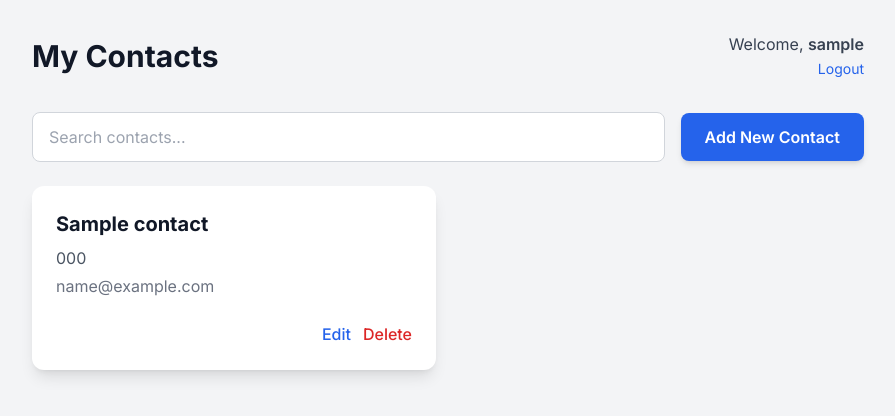
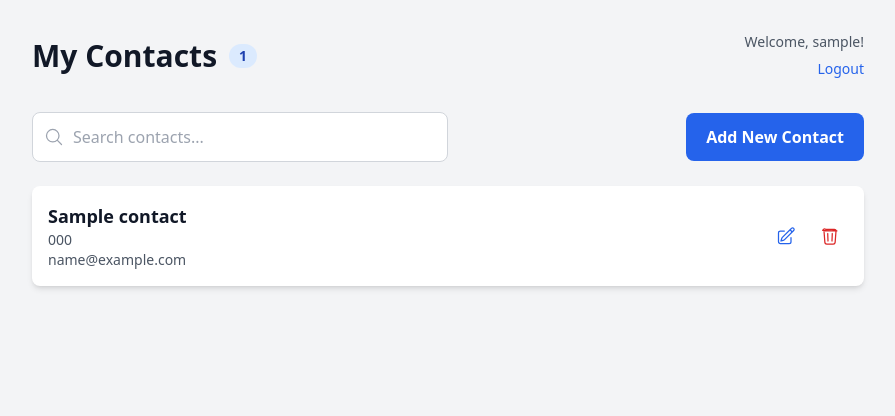
Before and after one commit to ajay5689pal/contactmanager2, a Flask app: page / in a window 1280 px wide. Shown: the top 416 px of the page, without its empty margins (192-1087 px from the left). Run offline with Flask 3, Linux system fonts and the light colour scheme; a user stored in the database is signed in; tables that the repository leaves empty hold one stand-in row (values such as "Sample post"); some libraries are stand-ins or nearby versions.

Commit message:
Refactor index.html for improved structure and styles
Updated the contact management app's HTML structure and styles, including the title, modal, and search functionality. Enhanced accessibility and improved form handling.

```diff
--- a/templates/index.html
+++ b/templates/index.html
@@ -3,177 +3,184 @@
 <head>
     <meta charset="UTF-8">
     <meta name="viewport" content="width=device-width, initial-scale=1.0">
-    <title>Contact Management App</title>
+    <title>Contact Management</title>
+    <!-- Load Tailwind CSS -->
     <script src="https://cdn.tailwindcss.com"></script>
     <style>
-        @import url('https://fonts.googleapis.com/css2?family=Inter:wght@400;500;600;700&display=swap');
-        body { font-family: 'Inter', sans-serif; }
-        .modal { transition: opacity 0.25s ease; }
-        .modal-active { overflow: hidden; }
+        /* Simple transition for modal */
+        .modal {
+            transition: opacity 0.25s ease;
+        }
+        /* Custom styles for better form focus */
+        input:focus {
+            box-shadow: 0 0 0 2px rgba(59, 130, 246, 0.4);
+            border-color: rgba(59, 130, 246, 0.8);
+            outline: none;
+        }
     </style>
 </head>
-<body class="bg-gray-100 text-gray-800">
+<body class="bg-gray-100 text-gray-800 font-sans leading-normal tracking-normal">
 
     <div class="container mx-auto p-4 md:p-8 max-w-4xl">
         <header class="mb-8">
             <div class="flex justify-between items-center">
-                 <h1 class="text-3xl font-bold text-gray-900">My Contacts</h1>
+                 <div class="flex items-center gap-3">
+                    <!-- Title and new Contact Count Badge -->
+                    <h1 class="text-3xl font-bold text-gray-900">My Contacts</h1>
+                    <span id="contactCountBadge" class="bg-blue-100 text-blue-800 text-sm font-semibold px-2.5 py-0.5 rounded-full hidden">0</span>
+                 </div>
                  <div class="text-right">
-                    <p class="text-gray-700">Welcome, <span class="font-semibold">{{ username }}</span></p>
-                    <a href="/logout" class="text-sm text-blue-600 hover:underline">Logout</a>
+                    <!-- Welcome message and Logout link -->
+                    <p class="text-sm text-gray-600 mb-1">Welcome, <span class="font-medium">{{ username }}</span>!</p>
+                    <a href="/logout" class="text-sm text-blue-600 hover:text-blue-800 hover:underline">Logout</a>
                  </div>
             </div>
         </header>
 
-        <main>
-            <div class="mb-6 flex flex-col sm:flex-row gap-4 items-center">
-                <!-- Search Bar -->
-                <div class="w-full">
-                    <input type="text" id="searchInput" placeholder="Search contacts..." class="w-full px-4 py-3 border border-gray-300 rounded-lg focus:outline-none focus:ring-2 focus:ring-blue-500 transition duration-300">
-                </div>
-                <!-- Add Contact Button -->
-                <div class="w-full sm:w-auto">
-                    <button id="addContactBtn" class="w-full bg-blue-600 text-white font-semibold py-3 px-6 rounded-lg shadow-md hover:bg-blue-700 transition duration-300 whitespace-nowrap">
-                        Add New Contact
-                    </button>
-                </div>
+        <!-- Search and Add Contact Bar -->
+        <div class="flex flex-col md:flex-row justify-between items-center mb-6 gap-4">
+            <div class="relative w-full md:w-1/2">
+                <input type="text" id="searchInput" placeholder="Search contacts..." class="w-full p-3 pl-10 border border-gray-300 rounded-lg focus:outline-none focus:ring-2 focus:ring-blue-500">
+                <svg class="w-5 h-5 text-gray-400 absolute left-3 top-1/2 -translate-y-1/2" xmlns="http://www.w3.org/2000/svg" fill="none" viewBox="0 0 24 24" stroke-width="1.5" stroke="currentColor">
+                    <path stroke-linecap="round" stroke-linejoin="round" d="m21 21-5.197-5.197m0 0A7.5 7.5 0 1 0 5.196 5.196a7.5 7.5 0 0 0 10.607 10.607Z" />
+                </svg>
             </div>
+            <button id="addContactBtn" class="w-full md:w-auto bg-blue-600 text-white px-5 py-3 rounded-lg font-semibold hover:bg-blue-700 focus:outline-none focus:ring-2 focus:ring-blue-500 focus:ring-opacity-50 transition duration-150 ease-in-out">
+                Add New Contact
+            </button>
+        </div>
 
-            <!-- Contacts List -->
-            <div id="contactsList" class="grid grid-cols-1 md:grid-cols-2 gap-6">
-                <!-- Contact cards will be inserted here by JavaScript -->
+        <!-- Contacts List -->
+        <div id="contactsContainer" class="bg-white rounded-lg shadow-md overflow-hidden">
+            <ul id="contactsList">
+                <!-- Contacts will be dynamically inserted here -->
+            </ul>
+            <div id="noContactsMessage" class="text-center p-8 text-gray-500 hidden">
+                No contacts found.
             </div>
-             <p id="noContactsMessage" class="hidden text-center text-gray-500 mt-8">No contacts found. Add one to get started!</p>
-        </main>
+        </div>
     </div>
 
-    <!-- Modal for Add/Edit Contact -->
-    <div id="contactModal" class="modal fixed inset-0 bg-gray-900 bg-opacity-50 flex items-center justify-center p-4 opacity-0 pointer-events-none">
-        <div class="bg-white w-full max-w-md p-6 rounded-xl shadow-2xl transform scale-95 transition-transform duration-300">
-            <div class="flex justify-between items-center mb-6">
-                <h2 id="modalTitle" class="text-2xl font-bold">Add Contact</h2>
-                <button id="closeModalBtn" class="text-gray-500 hover:text-gray-800 text-3xl">&times;</button>
-            </div>
+    <!-- Contact Form Modal -->
+    <div id="contactModal" class="modal fixed inset-0 w-full h-full bg-gray-900 bg-opacity-50 flex items-center justify-center p-4 z-50 hidden" style="opacity: 0;">
+        <div class="bg-white p-8 rounded-lg shadow-xl w-full max-w-md">
+            <h2 id="modalTitle" class="text-2xl font-bold mb-6 text-gray-900">Add New Contact</h2>
             <form id="contactForm">
-                <input type="hidden" id="contactId">
+                <input type="hidden" id="contactId" name="id">
                 <div class="mb-4">
-                    <label for="name" class="block text-gray-700 font-medium mb-2">Name</label>
-                    <input type="text" id="name" name="name" class="w-full px-4 py-2 border border-gray-300 rounded-lg focus:outline-none focus:ring-2 focus:ring-blue-500" required>
+                    <label for="name" class="block text-sm font-medium text-gray-700 mb-1">Name</label>
+                    <input type="text" id="name" name="name" class="w-full p-2 border border-gray-300 rounded-lg" required>
                 </div>
                 <div class="mb-4">
-                    <label for="phone" class="block text-gray-700 font-medium mb-2">Phone</label>
-                    <input type="tel" id="phone" name="phone" class="w-full px-4 py-2 border border-gray-300 rounded-lg focus:outline-none focus:ring-2 focus:ring-blue-500" required>
+                    <label for="phone" class="block text-sm font-medium text-gray-700 mb-1">Phone</label>
+                    <input type="tel" id="phone" name="phone" class="w-full p-2 border border-gray-300 rounded-lg">
                 </div>
                 <div class="mb-6">
-                    <label for="email" class="block text-gray-700 font-medium mb-2">Email</label>
-                    <input type="email" id="email" name="email" class="w-full px-4 py-2 border border-gray-300 rounded-lg focus:outline-none focus:ring-2 focus:ring-blue-500" required>
+                    <label for="email" class="block text-sm font-medium text-gray-700 mb-1">Email</label>
+                    <input type="email" id="email" name="email" class="w-full p-2 border border-gray-300 rounded-lg">
                 </div>
-                <div class="flex justify-end space-x-4">
-                     <button type="button" id="cancelBtn" class="bg-gray-200 text-gray-800 font-semibold py-2 px-6 rounded-lg hover:bg-gray-300 transition duration-300">Cancel</button>
-                    <button type="submit" class="bg-blue-600 text-white font-semibold py-2 px-6 rounded-lg shadow-md hover:bg-blue-700 transition duration-300">Save Contact</button>
+                <div class="flex justify-end gap-3">
+                    <button type="button" id="cancelBtn" class="px-4 py-2 bg-gray-200 text-gray-800 rounded-lg hover:bg-gray-300">Cancel</button>
+                    <button type="submit" id="saveBtn" class="px-4 py-2 bg-blue-600 text-white rounded-lg hover:bg-blue-700">Save</button>
                 </div>
             </form>
         </div>
     </div>
 
+    <!-- JavaScript -->
     <script>
-        // The JavaScript remains largely the same as the API endpoints are consistent.
-        // Flask-Login handles the authentication redirects automatically.
         document.addEventListener('DOMContentLoaded', () => {
-            const API_URL = '/api/contacts';
+            const API_URL = window.location.origin + '/api/contacts';
+
+            // Main elements
+            const addContactBtn = document.getElementById('addContactBtn');
             const contactsList = document.getElementById('contactsList');
             const noContactsMessage = document.getElementById('noContactsMessage');
             const searchInput = document.getElementById('searchInput');
+            const contactCountBadge = document.getElementById('contactCountBadge');
 
             // Modal elements
             const modal = document.getElementById('contactModal');
             const modalTitle = document.getElementById('modalTitle');
-            const addContactBtn = document.getElementById('addContactBtn');
-            const closeModalBtn = document.getElementById('closeModalBtn');
             const cancelBtn = document.getElementById('cancelBtn');
-
-            // Form elements
             const contactForm = document.getElementById('contactForm');
-            const contactIdInput = document.getElementById('contactId');
+            const contactId = document.getElementById('contactId');
             const nameInput = document.getElementById('name');
             const phoneInput = document.getElementById('phone');
             const emailInput = document.getElementById('email');
 
-            const openModal = (title, contact = null) => {
+            // --- Modal Functions ---
+            const openModal = (title, contact = {}) => {
                 modalTitle.textContent = title;
-                if (contact) {
-                    contactIdInput.value = contact.id;
-                    nameInput.value = contact.name;
-                    phoneInput.value = contact.phone;
-                    emailInput.value = contact.email;
-                } else {
-                    contactForm.reset();
-                    contactIdInput.value = '';
-                }
-                modal.classList.remove('opacity-0', 'pointer-events-none');
-                modal.querySelector('div').classList.remove('scale-95');
-                document.body.classList.add('modal-active');
+                contactId.value = contact.id || '';
+                nameInput.value = contact.name || '';
+                phoneInput.value = contact.phone || '';
+                emailInput.value = contact.email || '';
+                modal.classList.remove('hidden');
+                setTimeout(() => modal.style.opacity = 1, 10);
             };
 
             const closeModal = () => {
-                modal.classList.add('opacity-0', 'pointer-events-none');
-                modal.querySelector('div').classList.add('scale-95');
-                document.body.classList.remove('modal-active');
-                contactForm.reset();
-                contactIdInput.value = '';
+                modal.style.opacity = 0;
+                setTimeout(() => {
+                    modal.classList.add('hidden');
+                    contactForm.reset();
+                }, 250);
             };
 
+            // --- Event Listeners ---
             addContactBtn.addEventListener('click', () => openModal('Add New Contact'));
-            closeModalBtn.addEventListener('click', closeModal);
             cancelBtn.addEventListener('click', closeModal);
+
             modal.addEventListener('click', (e) => {
                 if (e.target === modal) closeModal();
             });
 
-            const fetchContacts = async (searchTerm = '') => {
+            // --- Function to Fetch Contact Count ---
+            const fetchContactCount = async () => {
                 try {
-                    const url = searchTerm ? `${API_URL}?search=${encodeURIComponent(searchTerm)}` : API_URL;
-                    const response = await fetch(url);
+                    // FIX: Add credentials: 'same-origin' to ensure cookies are sent
+                    const response = await fetch(window.location.origin + '/api/contacts/count', {
+                        credentials: 'same-origin'
+                    });
+
                     if (response.redirected) {
                         window.location.href = response.url;
                         return;
+                    }
+                    if (!response.ok) {
+                        // FIX: Provide more detailed error message
+                        throw new Error(`Failed to fetch count: ${response.status} ${response.statusText}`);
+                    }
+                    const data = await response.json();
+                    contactCountBadge.textContent = data.count;
+                    contactCountBadge.classList.remove('hidden');
+                } catch (error) {
+                    console.error('Failed to fetch contact count:', error);
+                }
+            };
+
+            // --- Function to Fetch and Render Contacts ---
+            const fetchContacts = async (searchTerm = '') => {
+                try {
+                    // FIX: Add credentials: 'same-origin' to ensure cookies are sent
+                    const response = await fetch(`${API_URL}?search=${encodeURIComponent(searchTerm)}`, {
+                        credentials: 'same-origin'
+                    });
+
+                    if (response.redirected) {
+                        window.location.href = response.url;
+                        return;
+                    }
+                    if (!response.ok) {
+                        // FIX: Provide more detailed error message
+                        throw new Error(`Network response was not ok: ${response.status} ${response.statusText}`);
                     }
                     const contacts = await response.json();
                     renderContacts(contacts);
                 } catch (error) {
                     console.error('Failed to fetch contacts:', error);
-                }
-            };
-
-            const saveContact = async (contact) => {
-                const id = contactIdInput.value;
-                const url = id ? `${API_URL}/${id}` : API_URL;
-                const method = id ? 'PUT' : 'POST';
-
-                try {
-                    const response = await fetch(url, {
-                        method: method,
-                        headers: { 'Content-Type': 'application/json' },
-                        body: JSON.stringify(contact)
-                    });
-                    if (!response.ok) throw new Error('Failed to save contact');
-                    closeModal();
-                    fetchContacts(searchInput.value);
-                } catch (error) {
-                    console.error('Error saving contact:', error);
-                }
-            };
-
-            const deleteContact = async (id) => {
-                // Using a custom modal for confirmation would be better than confirm()
-                // but for simplicity, we'll keep it.
-                if (!confirm('Are you sure you want to delete this contact?')) return;
-                try {
-                    const response = await fetch(`${API_URL}/${id}`, { method: 'DELETE' });
-                    if (!response.ok) throw new Error('Failed to delete contact');
-                    fetchContacts(searchInput.value);
-                } catch (error) {
-                    console.error('Error deleting contact:', error);
+                    contactsList.innerHTML = `<li class="p-4 text-red-500">Error loading contacts. Please try again.</li>`;
                 }
             };
 
@@ -181,59 +188,125 @@
                 contactsList.innerHTML = '';
                 if (contacts.length === 0) {
                     noContactsMessage.classList.remove('hidden');
-                    const searchTerm = searchInput.value;
-                    if(searchTerm) {
-                        noContactsMessage.textContent = `No contacts found for "${searchTerm}".`;
-                    } else {
-                        noContactsMessage.textContent = 'No contacts found. Add one to get started!';
-                    }
+                    contactsList.classList.add('hidden');
                 } else {
                     noContactsMessage.classList.add('hidden');
+                    contactsList.classList.remove('hidden');
                     contacts.forEach(contact => {
-                        const card = document.createElement('div');
-                        card.className = 'bg-white p-6 rounded-xl shadow-lg hover:shadow-xl transition-shadow duration-300';
-                        card.innerHTML = `
-                            <h3 class="text-xl font-bold text-gray-900 break-words">${contact.name}</h3>
-                            <p class="text-gray-600 mt-2 break-words">${contact.phone}</p>
-                            <p class="text-gray-500 mt-1 break-words">${contact.email}</p>
-                            <div class="mt-6 flex justify-end space-x-3">
-                                <button class="edit-btn text-blue-600 hover:text-blue-800 font-medium" data-id="${contact.id}">Edit</button>
-                                <button class="delete-btn text-red-600 hover:text-red-800 font-medium" data-id="${contact.id}">Delete</button>
+                        const li = document.createElement('li');
+                        li.className = 'border-b border-gray-200 last:border-b-0';
+                        li.innerHTML = `
+                            <div class="flex flex-col md:flex-row items-start md:items-center justify-between p-4 hover:bg-gray-50">
+                                <div class="mb-3 md:mb-0">
+                                    <div class="font-bold text-lg text-gray-900">${contact.name}</div>
+                                    <div class="text-sm text-gray-600">${contact.phone || ''}</div>
+                                    <div class="text-sm text-gray-600">${contact.email || ''}</div>
+                                </div>
+                                <div class="flex space-x-2 flex-shrink-0">
+                                    <button class="edit-btn p-2 text-blue-600 hover:text-blue-800" data-id="${contact.id}">
+                                        <svg class="w-5 h-5" xmlns="http://www.w3.org/2000/svg" fill="none" viewBox="0 0 24 24" stroke-width="1.5" stroke="currentColor">
+                                            <path stroke-linecap="round" stroke-linejoin="round" d="m16.862 4.487 1.687-1.688a1.875 1.875 0 1 1 2.652 2.652L10.582 16.07a4.5 4.5 0 0 1-1.897 1.13L6 18l.8-2.685a4.5 4.5 0 0 1 1.13-1.897l8.932-8.931Zm0 0L19.5 7.125M18 14v4.75A2.25 2.25 0 0 1 15.75 21H5.25A2.25 2.25 0 0 1 3 18.75V8.25A2.25 2.25 0 0 1 5.25 6H10" />
+                                        </svg>
+                                    </button>
+                                    <button class="delete-btn p-2 text-red-600 hover:text-red-800" data-id="${contact.id}">
+                                        <svg class="w-5 h-5" xmlns="http://www.w3.org/2000/svg" fill="none" viewBox="0 0 24 24" stroke-width="1.5" stroke="currentColor">
+                                            <path stroke-linecap="round" stroke-linejoin="round" d="m14.74 9-.346 9m-4.788 0L9.26 9m9.968-3.21c.342.052.682.107 1.022.166m-1.022-.165L18.16 19.673a2.25 2.25 0 0 1-2.244 2.077H8.084a2.25 2.25 0 0 1-2.244-2.077L4.772 5.79m14.456 0a48.108 48.108 0 0 0-3.478-.397m-12.502 0v-.001c0-.04.018-.08.05-.117A2.25 2.25 0 0 1 6.75 4h10.5a2.25 2.25 0 0 1 2.23 1.671a.11.11 0 0 1 .05.117Z" />
+                                        </svg>
+                                    </button>
+                                </div>
                             </div>
                         `;
-                        contactsList.appendChild(card);
+                        contactsList.appendChild(li);
                     });
                 }
             };
 
-            contactForm.addEventListener('submit', (e) => {
+            // --- Form Submission (Create/Update) ---
+            contactForm.addEventListener('submit', async (e) => {
                 e.preventDefault();
-                saveContact({
+                const id = contactId.value;
+                const contactData = {
                     name: nameInput.value,
                     phone: phoneInput.value,
-                    email: emailInput.value
-                });
-            });
+                    email: emailInput.value,
+                };
 
-            contactsList.addEventListener('click', (e) => {
-                const target = e.target;
-                const id = target.dataset.id;
-                if (target.classList.contains('edit-btn')) {
-                     fetch(`${API_URL}/${id}`)
-                        .then(res => res.json())
-                        .then(contact => openModal('Edit Contact', contact))
-                        .catch(err => console.error('Failed to fetch contact for editing:', err));
-                }
-                if (target.classList.contains('delete-btn')) {
-                    deleteContact(id);
+                const method = id ? 'PUT' : 'POST';
+                const url = id ? `${API_URL}/${id}` : API_URL;
+
+                try {
+                    // FIX: Add credentials: 'same-origin' to ensure cookies are sent
+                    const response = await fetch(url, {
+                        method: method,
+                        headers: { 'Content-Type': 'application/json' },
+                        body: JSON.stringify(contactData),
+                        credentials: 'same-origin'
+                    });
+                    if (!response.ok) {
+                        // FIX: Provide more detailed error message
+                        throw new Error(`Failed to save contact: ${response.status} ${response.statusText}`);
+                    }
+                    closeModal();
+                    fetchContacts(searchInput.value); // Refresh list
+                    fetchContactCount(); // Update count after saving
+                } catch (error) {
+                    console.error('Error saving contact:', error);
                 }
             });
 
-            searchInput.addEventListener('input', () => {
-                fetchContacts(searchInput.value);
+            // --- Click Handling (Edit/Delete) ---
+            contactsList.addEventListener('click', async (e) => {
+                const editBtn = e.target.closest('.edit-btn');
+                const deleteBtn = e.target.closest('.delete-btn');
+
+                if (editBtn) {
+                    const id = editBtn.dataset.id;
+                    try {
+                        // FIX: Add credentials: 'same-origin' to ensure cookies are sent
+                        const response = await fetch(`${API_URL}/${id}`, {
+                            credentials: 'same-origin'
+                        });
+                        if (!response.ok) {
+                            // FIX: Provide more detailed error message
+                            throw new Error(`Failed to fetch contact for editing: ${response.status} ${response.statusText}`);
+                        }
+                        const contact = await response.json();
+                        openModal('Edit Contact', contact);
+                    } catch (error) {
+                        console.error('Error fetching contact:', error);
+                    }
+                }
+
+                if (deleteBtn) {
+                    const id = deleteBtn.dataset.id;
+                    if (confirm('Are you sure you want to delete this contact?')) {
+                        try {
+                            // FIX: Add credentials: 'same-origin' to ensure cookies are sent
+                            const response = await fetch(`${API_URL}/${id}`, {
+                                method: 'DELETE',
+                                credentials: 'same-origin'
+                            });
+                            if (!response.ok) {
+                                // FIX: Provide more detailed error message
+                                throw new Error(`Failed to delete contact: ${response.status} ${response.statusText}`);
+                            }
+                            fetchContacts(searchInput.value); // Refresh list
+                            fetchContactCount(); // Update count after deleting
+                        } catch (error) {
+                            console.error('Error deleting contact:', error);
+                        }
+                    }
+                }
             });
 
+            // --- Search Functionality ---
+            searchInput.addEventListener('input', (e) => {
+                fetchContacts(e.target.value);
+            });
+
+            // --- Initial Load ---
             fetchContacts();
+            fetchContactCount();
         });
     </script>
 
```
